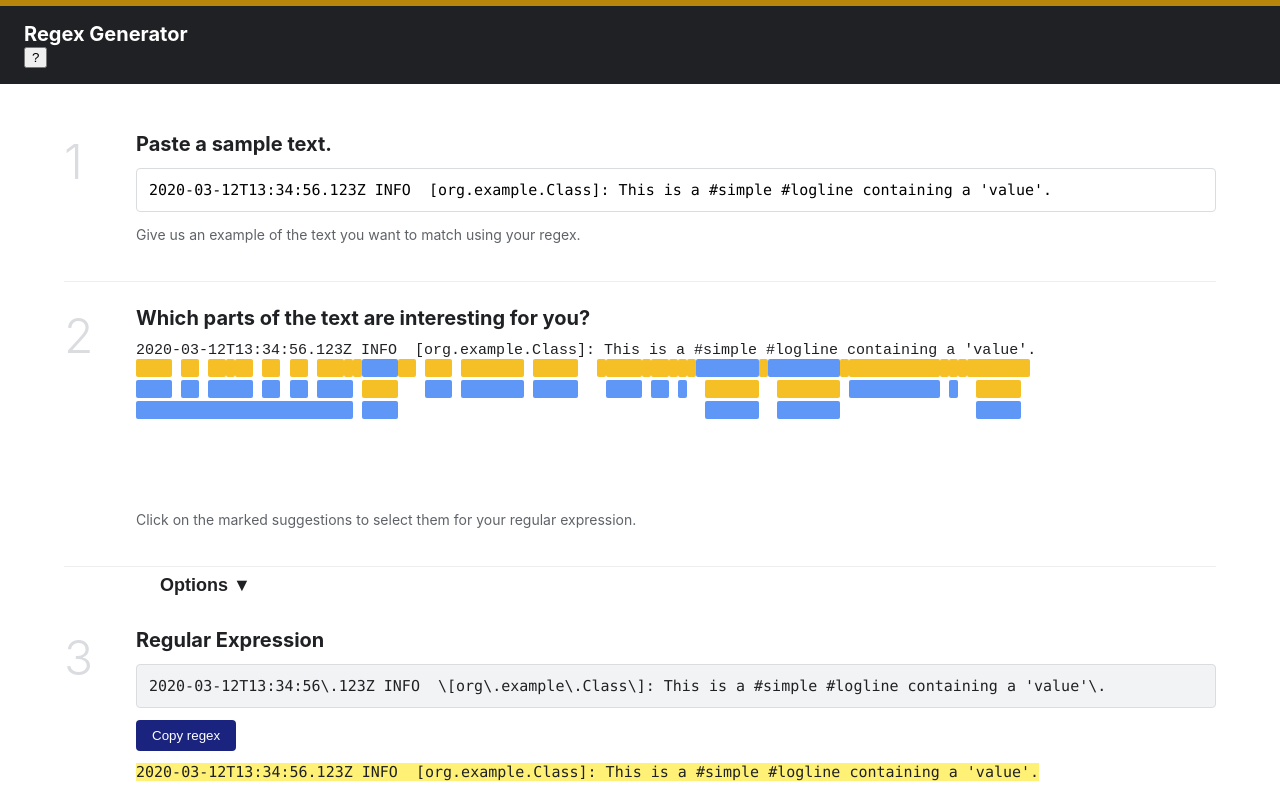
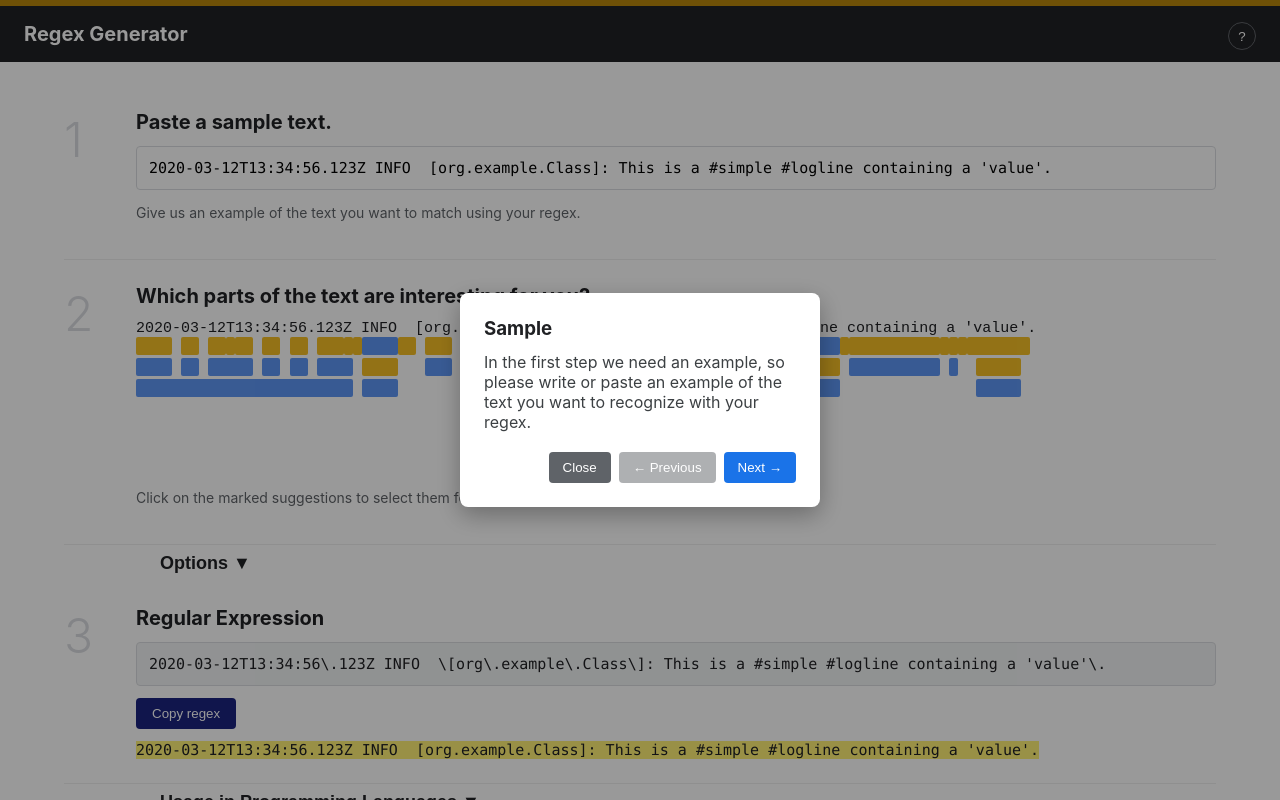
Before and after one commit to helmedeiros/regex-generator, a React app: page / in a window 1280 px wide. Shown: the top 800 px of the page. Built offline with nearby package versions, Linux system fonts and the light colour scheme.

Commit message:
feat: style the onboarding tour

```diff
--- a/src/styles.css
+++ b/src/styles.css
@@ -10,9 +10,23 @@ body {
 }
 
 .app-header {
+  position: relative;
   background: #202124;
   border-top: 6px solid #b8860b;
   padding: 16px 24px;
+}
+
+.help-button {
+  position: absolute;
+  top: 16px;
+  right: 24px;
+  width: 28px;
+  height: 28px;
+  border-radius: 50%;
+  border: 1px solid #5f6368;
+  background: none;
+  color: #ffffff;
+  cursor: pointer;
 }
 
 .app-title {
@@ -218,3 +232,62 @@ body {
   color: #5f6368;
   font-size: 13px;
 }
+
+.tour {
+  position: fixed;
+  top: 0;
+  left: 0;
+  right: 0;
+  bottom: 0;
+  display: flex;
+  align-items: center;
+  justify-content: center;
+  background: rgba(0, 0, 0, 0.4);
+}
+
+.tour-card {
+  max-width: 360px;
+  padding: 24px;
+  background: #ffffff;
+  border-radius: 8px;
+  box-shadow: 0 8px 24px rgba(0, 0, 0, 0.3);
+}
+
+.tour-title {
+  margin: 0 0 12px;
+}
+
+.tour-body {
+  margin: 0 0 20px;
+  color: #3c4043;
+}
+
+.tour-actions {
+  display: flex;
+  justify-content: flex-end;
+}
+
+.tour-actions button {
+  margin-left: 8px;
+  padding: 8px 14px;
+  border: none;
+  border-radius: 4px;
+  cursor: pointer;
+}
+
+.tour-close,
+.tour-previous {
+  background: #5f6368;
+  color: #ffffff;
+}
+
+.tour-next,
+.tour-done {
+  background: #1a73e8;
+  color: #ffffff;
+}
+
+.tour-previous:disabled {
+  opacity: 0.5;
+  cursor: default;
+}
```
